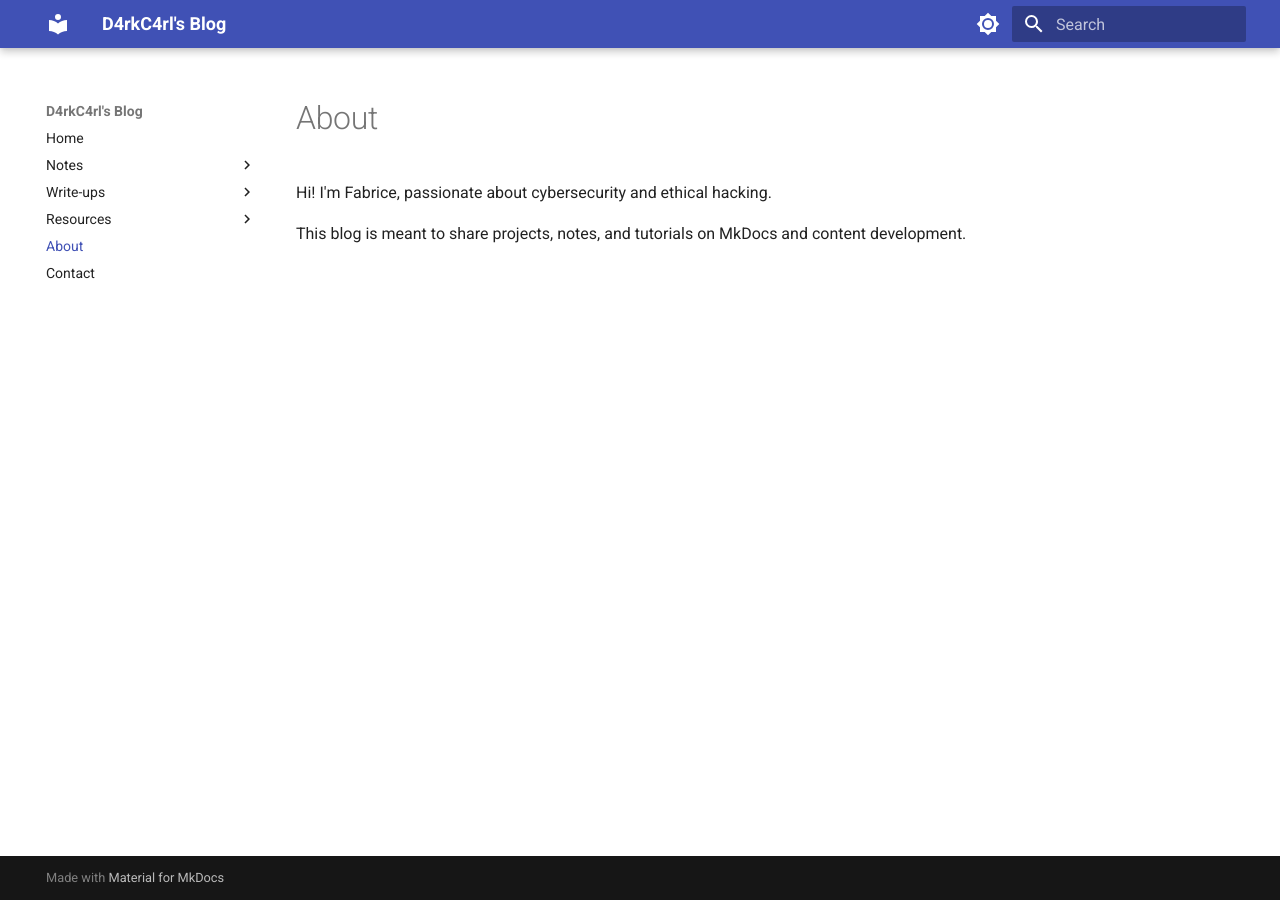
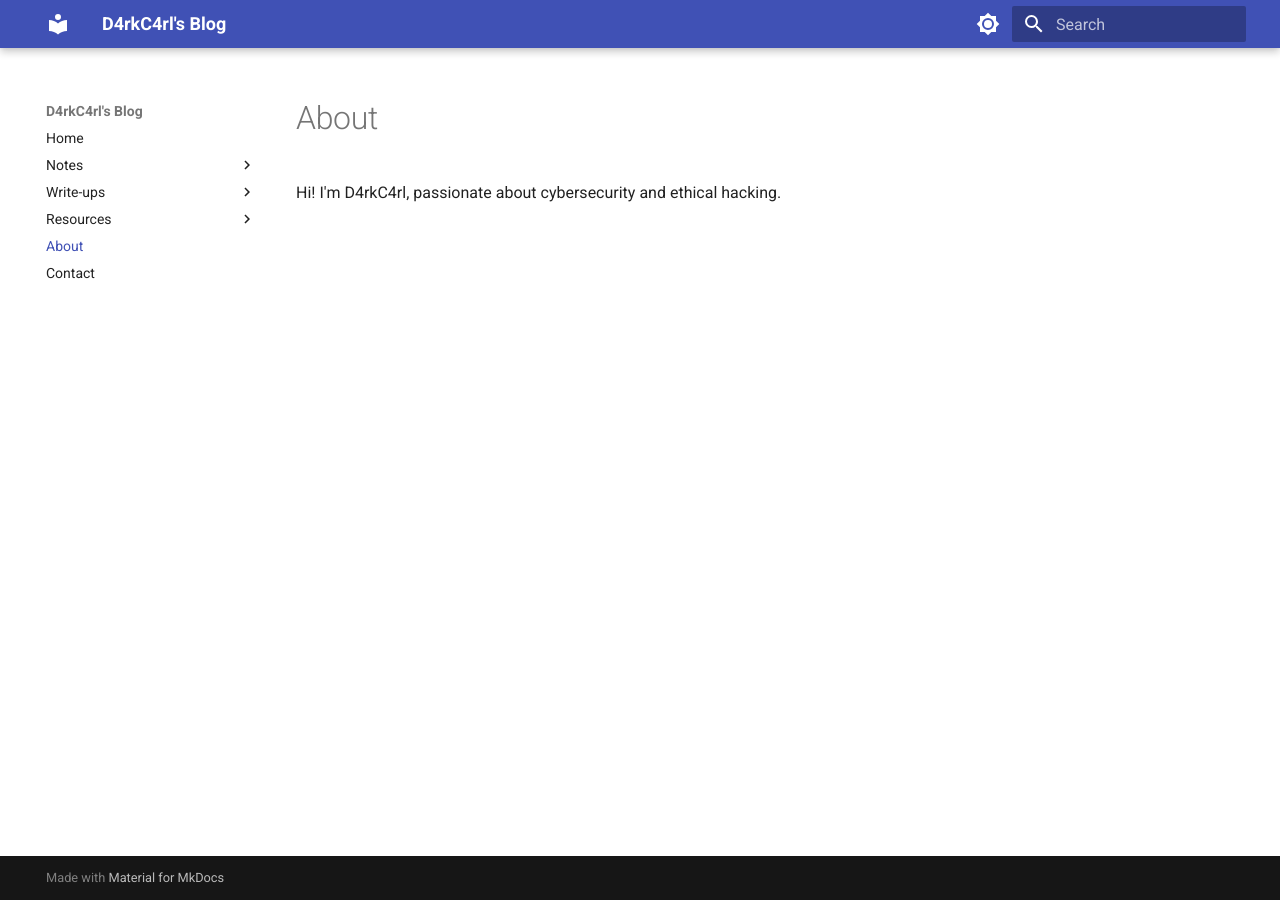
Before and after one commit to Fabrice000/D4rkC4rl, an MkDocs documentation site: the page built from docs/about.md, in a window 1280 px wide. Built offline with MkDocs 1.6.1 and Material for MkDocs 9.7.7, drawn with Linux system fonts in a browser that asks for light colours.

```diff
--- a/docs/about.md
+++ b/docs/about.md
@@ -1,5 +1,3 @@
 # About
 
-Hi! I'm Fabrice, passionate about cybersecurity and ethical hacking.
-
-This blog is meant to share projects, notes, and tutorials on MkDocs and content development.
+Hi! I'm D4rkC4rl, passionate about cybersecurity and ethical hacking.
--- a/mkdocs.yml
+++ b/mkdocs.yml
@@ -85,6 +85,3 @@
   - pymdownx.emoji:
       emoji_index: !!python/name:material.extensions.emoji.twemoji
       emoji_generator: !!python/name:material.extensions.emoji.to_svg
-  # - mdx_truly_sane_lists:
-  #     nested_indent: 2
-  #     truly_sane: True
```
Also changed, not shown: 1 other file.
